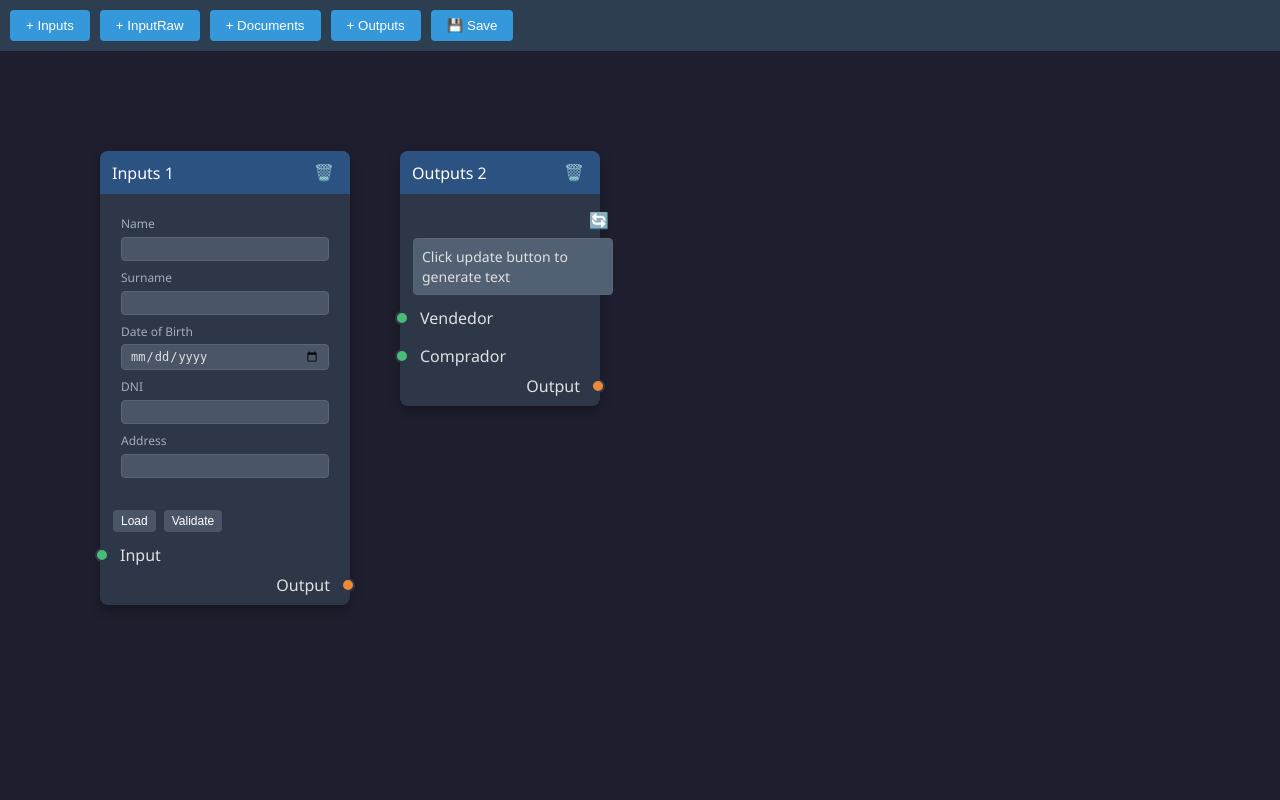
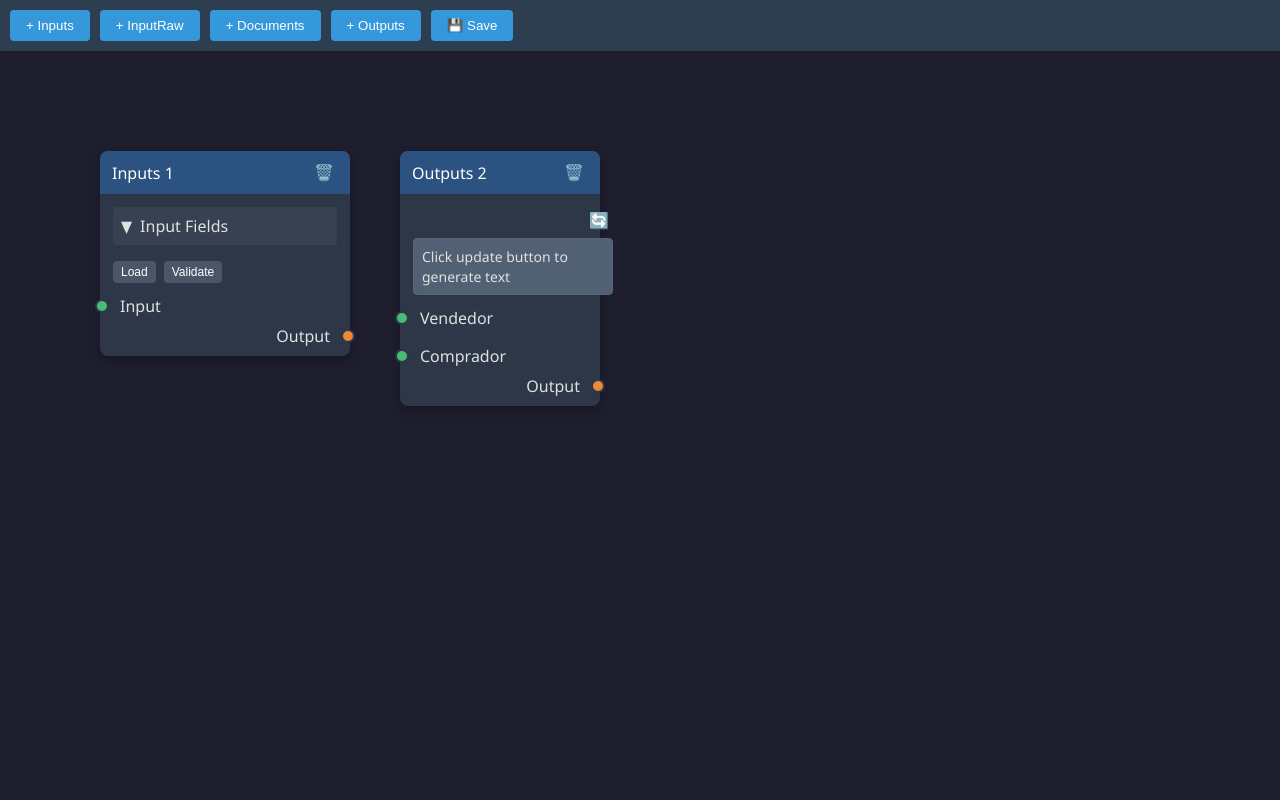
Before and after one commit to damiangarayalde/node-editor, a Flask app: page / in a window 1280 px wide. Run offline with Flask 3, Linux system fonts and the light colour scheme.

Commit message:
updated inputs as collapsable for the input

```diff
--- a/static/css/style.css
+++ b/static/css/style.css
@@ -471,3 +471,37 @@ body, html {
     transform: rotate(180deg);
     color: #90cdf4;
 }
+
+/* Add collapsible styles */
+.collapsible-header {
+    display: flex;
+    align-items: center;
+    gap: 8px;
+    padding: 8px;
+    background: #374151;
+    cursor: pointer;
+    border-radius: 4px;
+    margin: 8px;
+}
+
+.collapsible-header:hover {
+    background: #4B5563;
+}
+
+.collapsible-arrow {
+    transition: transform 0.3s ease;
+}
+
+.collapsible-arrow.collapsed {
+    transform: rotate(-90deg);
+}
+
+.collapsible-content {
+    max-height: 0;
+    overflow: hidden;
+    transition: max-height 0.3s ease-out;
+}
+
+.collapsible-content.expanded {
+    max-height: 500px; /* Adjust based on your content */
+}
--- a/static/js/app.js
+++ b/static/js/app.js
@@ -250,9 +250,29 @@ class NodeEditor extends EventEmitter {
 
         // Add buttons for Input type nodes
         if (node.type === 'Inputs' || node.type === 'InputRaw') {
-            // Add JSON editor for Input and InputRaw type nodes
-            if (node.type === 'Inputs' || node.type === 'InputRaw') {
-                // Add JSON editor before the buttons
+            // Create collapsible container
+            const collapsible = document.createElement('div');
+            collapsible.className = 'collapsible';
+
+            // Create collapsible header
+            const collapsibleHeader = document.createElement('div');
+            collapsibleHeader.className = 'collapsible-header';
+
+            const arrow = document.createElement('span');
+            arrow.className = 'collapsible-arrow';
+            arrow.textContent = '▼';
+
+            const headerText = document.createElement('span');
+            headerText.textContent = 'Input Fields';
+
+            collapsibleHeader.appendChild(arrow);
+            collapsibleHeader.appendChild(headerText);
+
+            // Create collapsible content
+            const collapsibleContent = document.createElement('div');
+            collapsibleContent.className = 'collapsible-content';
+
+            // Add JSON editor inside collapsible content
             const jsonEditor = document.createElement('div');
             jsonEditor.className = 'json-editor';
 
@@ -291,8 +311,17 @@ class NodeEditor extends EventEmitter {
                 jsonEditor.appendChild(fieldContainer);
             });
 
-                content.appendChild(jsonEditor);
-            }
+            // Add toggle functionality
+            collapsibleHeader.addEventListener('click', () => {
+                arrow.classList.toggle('collapsed');
+                collapsibleContent.classList.toggle('expanded');
+            });
+
+            // Assemble the collapsible
+            collapsibleContent.appendChild(jsonEditor);
+            collapsible.appendChild(collapsibleHeader);
+            collapsible.appendChild(collapsibleContent);
+            content.appendChild(collapsible);
 
             // Only add buttons for regular Inputs type
             if (node.type === 'Inputs') {
@@ -979,21 +1008,20 @@ COMPRADORES:
             const { name, surname, dni } = node.data;
             if (name || surname || dni) {
                 node.title = `${(surname || '').toUpperCase()} ${(name || '').toLowerCase()} - ${dni || ''}`.trim();
-                // Update the node's title in the DOM
                 const nodeEl = document.querySelector(`[data-node-id="${node.id}"]`);
                 if (nodeEl) {
                     const titleEl = nodeEl.querySelector('.node-header span');
                     if (titleEl) {
                         titleEl.textContent = node.title;
+
+                        // Update the collapsible header text if empty
+                        const headerText = nodeEl.querySelector('.collapsible-header span:last-child');
+                        if (headerText && headerText.textContent === 'Input Fields') {
+                            headerText.textContent = `Input Fields - ${node.title}`;
                         }
                     }
-            } else {
-                node.title = 'Empty';
                 }
-        } else if (node.type === 'Outputs') {
-            node.title = `Output ${node.id}`;
-        } else {
-            node.title = `${node.type} ${node.id}`;
+            }
         }
     }
 }
```
Lines whose indentation alone changed are shown as unchanged.
